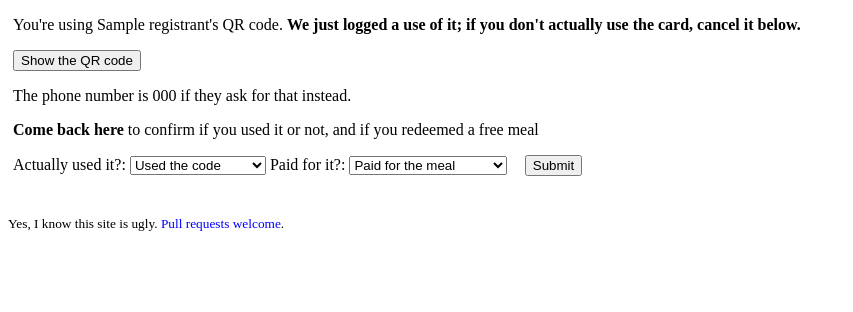
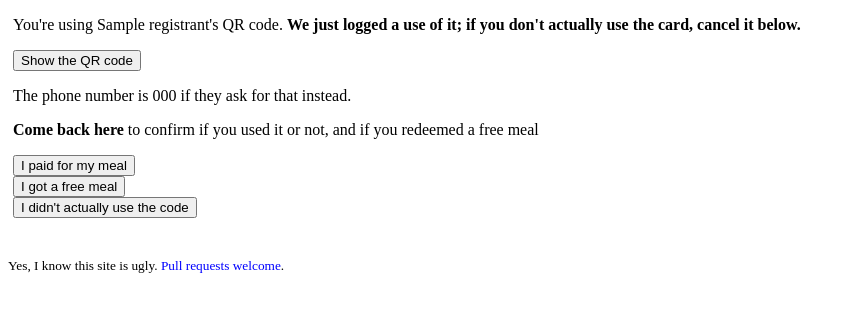
Before and after one commit to djsutherland/chips-with-friends, a Flask app: template chip_friends/templates/use.html in a window 1280 px wide. Shown: the top 312 px of the page, without its empty margins (0-853 px from the left). Run offline with Flask 2, Linux system fonts and the light colour scheme; the template is opened without the code that fills it: values that come from a table or form of the project are taken from there, most other values are stand-ins (such as "Sample title", 1, 10 or a date in 2020).

Commit message:
delete canceled instances, use buttons instead of dumb forms

```diff
--- a/chip_friends/forms.py
+++ b/chip_friends/forms.py
@@ -7,19 +7,6 @@ from wtforms.validators import (
     InputRequired, NumberRange, Optional, ValidationError)
 
 from .models import QRCode, QRUse
-
-class ConfirmationForm(Form):
-    # confirmed = BooleanField(
-    #     'Used the code?', default='checked', validators=[Optional()])
-    confirmed = SelectField(
-        'Actually used it?',
-        choices=[('true', "Used the code"), ('false', "Didn't use the code")])
-    redeemed_free = SelectField(
-        'Paid for it?',
-        choices=[('false', 'Paid for the meal'),
-                 ('true', 'Redeemed a free meal')])
-    # redeemed_free = BooleanField(
-    #     'Free meal?', default=False, validators=[Optional()])
 
 class UsageForm(Form):
     when = DateField('Date used', validators=[InputRequired()])
--- a/chip_friends/templates/use.html
+++ b/chip_friends/templates/use.html
@@ -32,21 +32,14 @@
 
 <p><b>Come back here</b> to confirm if you used it or not, and if you redeemed a free meal</p>
 
-<form action="" method="post">
-{% if form.errors %}
-    <ul class="errors">
-        {% for field_name, field_errors in form.errors|dictsort if field_errors %}
-            {% for error in field_errors %}
-                <li>{{ form[field_name].label }}: {{ error }}</li>
-            {% endfor %}
-        {% endfor %}
-    </ul>
-{% endif %}
-    {{ form.confirmed.label }}: {{ form.confirmed }}
-    {{ form.redeemed_free.label }}: {{ form.redeemed_free }}
-    {{ form.csrf_token }}
-    <input id="submit" type="submit" value="Submit" />
+<form action="{{ url_for('use_confirm', use_id=use.id, redeemed_free=0) }}" method="POST">
+  <input type="submit" value="I paid for my meal" />
+</form>
+<form action="{{ url_for('use_confirm', use_id=use.id, redeemed_free=1) }}" method="POST">
+  <input type="submit" value="I got a free meal" />
+</form>
+<form action="{{ url_for('use_cancel', use_id=use.id) }}" method="POST">
+  <input type="submit" value="I didn't actually use the code" />
 </form>
 
-
 {% endblock %}
--- a/chip_friends/views.py
+++ b/chip_friends/views.py
@@ -7,7 +7,7 @@ from flask_security import login_required
 from peewee import fn, JOIN, SQL
 
 from .app import app
-from .forms import ConfirmationForm, UsageForm, QRCodeForm
+from .forms import UsageForm, QRCodeForm
 from .models import User, QRCode, QRUse
 
 
@@ -54,48 +54,37 @@ def pick_barcode():
     return redirect(url_for('use', use_id=qr_use.id))
 
 
-@app.route('/use/<int:use_id>/',methods=['GET', 'POST'])
+@app.route('/use/<int:use_id>/')
 @login_required
 def use(use_id):
     try:
         use = QRUse.get(QRUse.id == use_id)
     except QRUse.DoesNotExist:
         return abort(404)
-
-    form = ConfirmationForm(
-        request.form,
-        data={'confirmed': 'false' if use.confirmed is False else 'true',
-              'redeemed_free': 'true' if use.redeemed_free else 'false'})
-    if form.validate_on_submit():
-        use.confirmed = form.confirmed.data == 'true'
-        if use.confirmed:
-            use.redeemed_free = form.redeemed_free.data == 'true'
-        else:
-            use.redeemed_free = False
-        use.save()
-
-        view = 'use_confirm' if use.confirmed else 'use_cancel'
-        return redirect(url_for(view, use_id=use_id))
-    return render_template('use.html', use=use, form=form)
+    return render_template('use.html', use=use)
 
 
-@app.route('/use/confirm/<int:use_id>/')
+@app.route('/use/confirm/<int:use_id>/<int:redeemed_free>/', methods=['POST'])
 @login_required
-def use_confirm(use_id):
+def use_confirm(use_id, redeemed_free):
     try:
         use = QRUse.get(QRUse.id == use_id)
     except QRUse.DoesNotExist:
         return abort(404)
+    use.confirmed = True
+    use.redeemed_free = bool(redeemed_free)
+    use.save()
     return render_template('confirm.html', use=use)
 
 
-@app.route('/use/cancel/<int:use_id>/')
+@app.route('/use/cancel/<int:use_id>/', methods=['POST'])
 @login_required
 def use_cancel(use_id):
     try:
         use = QRUse.get(QRUse.id == use_id)
     except QRUse.DoesNotExist:
         return abort(404)
+    use.delete_instance()
     return render_template('cancel.html', use=use)
 
 
```
